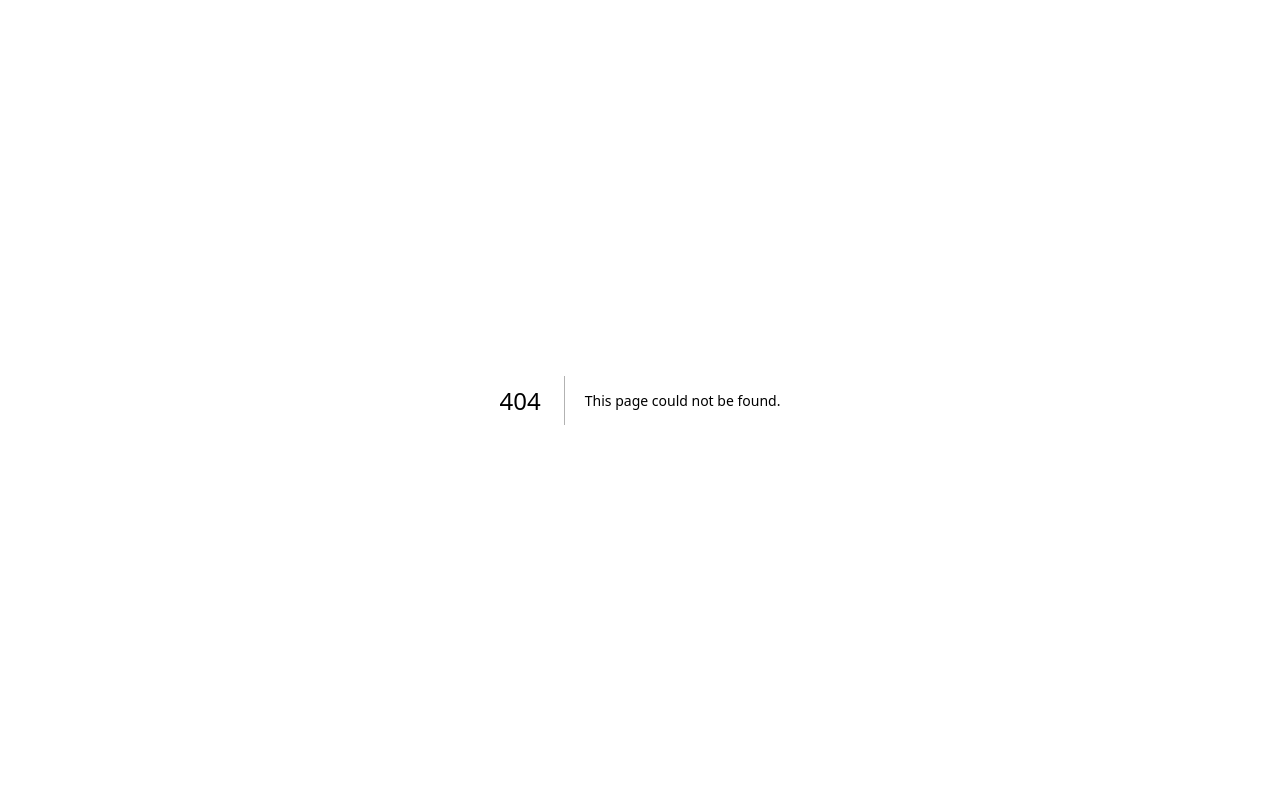
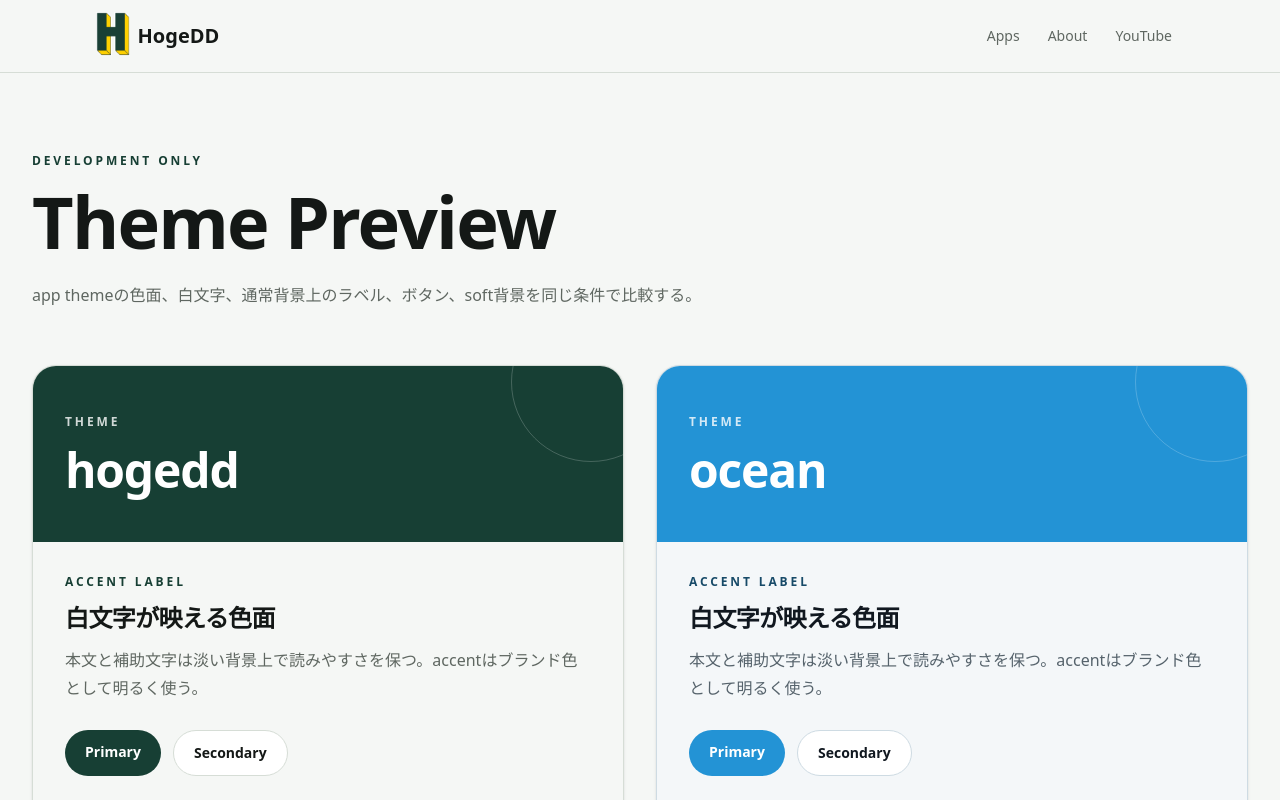
Before and after one commit to HogeDD/hogedd-web, a Next.js app: page /theme-preview in a window 1280 px wide. Before the commit this address had no page. Shown: the top 800 px of the page. Built offline with nearby package versions, Linux system fonts and the light colour scheme.

Commit message:
app themeを明るいブランド色へ見直す

```diff
--- a/app/apps/_lib/app-theme.ts
+++ b/app/apps/_lib/app-theme.ts
@@ -37,7 +37,8 @@ export const appThemePresets = {
     surfaceStrong: "#eaf1f5",
     border: "#cedbe3",
     muted: "#56636c",
-    accent: "#174a68",
+    accent: "#2393d5",
+    accentText: "#174a68",
     accentSoft: "#dcebf3",
     highlight: "#e7a93f",
   },
@@ -48,7 +49,8 @@ export const appThemePresets = {
     surfaceStrong: "#f2eaf2",
     border: "#dfd2df",
     muted: "#6a5c6b",
-    accent: "#63355f",
+    accent: "#e24bd5",
+    accentText: "#63355f",
     accentSoft: "#eedfec",
     highlight: "#d7a83d",
   },
@@ -59,7 +61,8 @@ export const appThemePresets = {
     surfaceStrong: "#f4e9df",
     border: "#e2d2c4",
     muted: "#6c5b50",
-    accent: "#7a3828",
+    accent: "#e16547",
+    accentText: "#7a3828",
     accentSoft: "#f2ddd5",
     highlight: "#d9a62e",
   },
@@ -70,11 +73,11 @@ export const appThemePresets = {
     surfaceStrong: "#ebedf6",
     border: "#d4d7e4",
     muted: "#5e6273",
-    accent: "#39488a",
+    accent: "#6e85e7",
+    accentText: "#39488a",
     accentSoft: "#e0e4f5",
     highlight: "#d6a930",
   },
-  // 桜: 上品な淡いピンク
   sakura: {
     background: "#faf5f7",
     foreground: "#201318",
@@ -82,25 +85,24 @@ export const appThemePresets = {
     surfaceStrong: "#f4e7ed",
     border: "#e4cdd8",
     muted: "#695561",
-    accent: "#963656",
+    accent: "#e45b89",
+    accentText: "#963656",
     accentSoft: "#f3dce4",
     highlight: "#dba838",
   },
-  // 珊瑚: ポップなピンクオレンジ
   coral: {
-    background: "#fbf6f4",
-    foreground: "#221511",
+    background: "#fff7f7",
+    foreground: "#261718",
     surface: "#ffffff",
-    surfaceStrong: "#f8e7e0",
-    border: "#ecd0c4",
-    muted: "#6e564c",
-    accent: "#d16f23",
-    accentText: "#a23c28",
-    accentForeground: "#221511",
-    accentSoft: "#f7ddd4",
-    highlight: "#e3aa33",
+    surfaceStrong: "#ffe8e8",
+    border: "#f3cccc",
+    muted: "#705658",
+    accent: "#f4514c",
+    accentText: "#b52f35",
+    accentForeground: "#ffffff",
+    accentSoft: "#ffdede",
+    highlight: "#ffd166",
   },
-  // 蜜柑: 元気なオレンジ
   mikan: {
     background: "#fcf8f1",
     foreground: "#231a0f",
@@ -108,11 +110,11 @@ export const appThemePresets = {
     surfaceStrong: "#f8ecd9",
     border: "#ecd9ba",
     muted: "#6e5c44",
-    accent: "#904508",
+    accent: "#de6a0c",
+    accentText: "#904508",
     accentSoft: "#f7e6cf",
     highlight: "#e5aa2c",
   },
-  // 檸檬: 明るい黄
   lemon: {
     background: "#fcfaee",
     foreground: "#1f1c0e",
@@ -120,11 +122,11 @@ export const appThemePresets = {
     surfaceStrong: "#f6f0d0",
     border: "#e6dcab",
     muted: "#686244",
-    accent: "#5f4d04",
+    accent: "#a88807",
+    accentText: "#5f4d04",
     accentSoft: "#f2ecc8",
     highlight: "#e0bc26",
   },
-  // 抹茶: 落ち着いた黄緑
   matcha: {
     background: "#f6f8ef",
     foreground: "#171a0f",
@@ -132,11 +134,11 @@ export const appThemePresets = {
     surfaceStrong: "#ecf0da",
     border: "#d7dcbb",
     muted: "#5d6347",
-    accent: "#50621d",
+    accent: "#769719",
+    accentText: "#50621d",
     accentSoft: "#e7ecd1",
     highlight: "#d9a62e",
   },
-  // 薄荷: 涼しいミントグリーン
   mint: {
     background: "#f1f9f6",
     foreground: "#102019",
@@ -144,11 +146,11 @@ export const appThemePresets = {
     surfaceStrong: "#def0e9",
     border: "#bfded3",
     muted: "#4c6a5e",
-    accent: "#0b6450",
+    accent: "#119d7e",
+    accentText: "#0b6450",
     accentSoft: "#d4ece3",
     highlight: "#dea92f",
   },
-  // 空: 明るい水色
   sky: {
     background: "#f3f9fc",
     foreground: "#111a21",
@@ -156,11 +158,11 @@ export const appThemePresets = {
     surfaceStrong: "#e1eff7",
     border: "#c3ddeb",
     muted: "#506470",
-    accent: "#14618f",
+    accent: "#1e92d8",
+    accentText: "#14618f",
     accentSoft: "#d8eaf4",
     highlight: "#dfa733",
   },
-  // 藤: 上品な薄紫
   lavender: {
     background: "#f8f6fb",
     foreground: "#171420",
@@ -168,11 +170,11 @@ export const appThemePresets = {
     surfaceStrong: "#efeaf7",
     border: "#d9cfe9",
     muted: "#5f5871",
-    accent: "#5f4496",
+    accent: "#9c76e9",
+    accentText: "#5f4496",
     accentSoft: "#e9e1f4",
     highlight: "#d6a930",
   },
-  // 葡萄酒: 上品なボルドー
   wine: {
     background: "#fbf5f6",
     foreground: "#201417",
@@ -180,11 +182,11 @@ export const appThemePresets = {
     surfaceStrong: "#f4e6e9",
     border: "#e3cad1",
     muted: "#6d5159",
-    accent: "#7d2640",
+    accent: "#e45c85",
+    accentText: "#7d2640",
     accentSoft: "#f2dde2",
     highlight: "#d9a62e",
   },
-  // 墨: 落ち着いたモノクロ
   sumi: {
     background: "#f6f6f4",
     foreground: "#161614",
@@ -192,11 +194,11 @@ export const appThemePresets = {
     surfaceStrong: "#ebebe7",
     border: "#d5d5cf",
     muted: "#5c5c56",
-    accent: "#33332e",
+    accent: "#767676",
+    accentText: "#33332e",
     accentSoft: "#e7e7e1",
     highlight: "#d4a838",
   },
-  // メロン: マットで明るい緑(メロンソーダ)
   melon: {
     background: "#eaf8ef",
     foreground: "#122418",
@@ -204,11 +206,11 @@ export const appThemePresets = {
     surfaceStrong: "#d3f0de",
     border: "#a3dcb9",
     muted: "#3d6750",
-    accent: "#20714a",
+    accent: "#1a9f5f",
+    accentText: "#20714a",
     accentSoft: "#bdeacd",
     highlight: "#57d695",
   },
-  // フラミンゴ: マットなショッキングピンク
   flamingo: {
     background: "#fbeef2",
     foreground: "#2e0d1a",
@@ -216,11 +218,11 @@ export const appThemePresets = {
     surfaceStrong: "#f7d9e2",
     border: "#e8aec3",
     muted: "#6f4254",
-    accent: "#8c2a54",
+    accent: "#e45995",
+    accentText: "#8c2a54",
     accentSoft: "#f3c8d6",
     highlight: "#ef7fa4",
   },
-  // トマト: マットで明るい赤
   tomato: {
     background: "#fcefed",
     foreground: "#2f100c",
@@ -228,11 +230,11 @@ export const appThemePresets = {
     surfaceStrong: "#f8dcd6",
     border: "#ecaca1",
     muted: "#714842",
-    accent: "#882823",
+    accent: "#e4615a",
+    accentText: "#882823",
     accentSoft: "#f5cdc5",
     highlight: "#ee7b67",
   },
-  // キャロット: マットで明るいオレンジ
   carrot: {
     background: "#fdf3e7",
     foreground: "#2e1d09",
@@ -240,11 +242,11 @@ export const appThemePresets = {
     surfaceStrong: "#f9e5cb",
     border: "#ecc99c",
     muted: "#6f5331",
-    accent: "#8f4a0e",
+    accent: "#d76f15",
+    accentText: "#8f4a0e",
     accentSoft: "#f6d9b3",
     highlight: "#f2a553",
   },
-  // 向日葵: マットで明るい黄
   himawari: {
     background: "#fdf9e3",
     foreground: "#292208",
@@ -252,11 +254,11 @@ export const appThemePresets = {
     surfaceStrong: "#f8f0c0",
     border: "#e3d491",
     muted: "#696040",
-    accent: "#806a14",
+    accent: "#a5891a",
+    accentText: "#806a14",
     accentSoft: "#f3e9a8",
     highlight: "#ecd35e",
   },
-  // ソーダ: マットで明るい水色
   soda: {
     background: "#e9f7fa",
     foreground: "#0c2630",
@@ -264,11 +266,11 @@ export const appThemePresets = {
     surfaceStrong: "#d0eef5",
     border: "#9bd6e4",
     muted: "#38636e",
-    accent: "#1b7390",
+    accent: "#1f96be",
+    accentText: "#1b7390",
     accentSoft: "#bce6ef",
     highlight: "#65d4e8",
   },
-  // 瑠璃: マットで明るい青
   ruri: {
     background: "#eef4fc",
     foreground: "#101e35",
@@ -276,11 +278,11 @@ export const appThemePresets = {
     surfaceStrong: "#dbe8f8",
     border: "#b1cbed",
     muted: "#46597d",
-    accent: "#2f4f99",
+    accent: "#6088e5",
+    accentText: "#2f4f99",
     accentSoft: "#cadcf4",
     highlight: "#7fa8ef",
   },
-  // グレープ: マットで明るい紫(グレープソーダ)
   grape: {
     background: "#f6f1fc",
     foreground: "#20123a",
@@ -288,7 +290,8 @@ export const appThemePresets = {
     surfaceStrong: "#e9def7",
     border: "#c8b3ea",
     muted: "#5a4a78",
-    accent: "#5d3a9e",
+    accent: "#9e75e9",
+    accentText: "#5d3a9e",
     accentSoft: "#dccdf2",
     highlight: "#b095ea",
   },
--- a/app/apps/nishida/layout.tsx
+++ b/app/apps/nishida/layout.tsx
@@ -8,7 +8,7 @@ export default function NishidaLayout({ children }: { children: ReactNode }) {
       appName="ニシ打"
       appHref="/apps/nishida"
       availablePages={["app", "about", "guide"]}
-      theme={appThemePresets.coral}
+      theme={appThemePresets.mikan}
     >
       {children}
     </AppPageShell>
--- /dev/null
+++ b/app/theme-preview/page.tsx
@@ -0,0 +1,81 @@
+import { notFound } from "next/navigation";
+import { SiteFooter } from "@/app/_components/site-footer";
+import { SiteHeader } from "@/app/_components/site-header";
+import { appThemePresets, getAppThemeStyle, type AppTheme } from "@/app/apps/_lib/app-theme";
+
+export default function ThemePreviewPage() {
+  if (process.env.NODE_ENV !== "development") {
+    notFound();
+  }
+
+  return (
+    <main className="min-h-screen bg-[var(--background)]">
+      <SiteHeader />
+      <div className="mx-auto w-full max-w-7xl px-4 py-16 sm:px-6 sm:py-20 lg:px-8">
+        <p className="text-xs font-semibold uppercase tracking-[0.24em] text-[var(--accent)]">
+          Development only
+        </p>
+        <h1 className="mt-4 text-5xl font-semibold tracking-tight sm:text-7xl">Theme Preview</h1>
+        <p className="mt-6 max-w-2xl leading-7 text-[var(--muted)]">
+          app themeの色面、白文字、通常背景上のラベル、ボタン、soft背景を同じ条件で比較する。
+        </p>
+
+        <div className="mt-14 grid gap-8 lg:grid-cols-2">
+          {(Object.entries(appThemePresets) as [string, AppTheme][]).map(([name, theme]) => (
+            <ThemeSample key={name} name={name} theme={theme} />
+          ))}
+        </div>
+      </div>
+      <div className="mx-auto w-full max-w-7xl px-4 sm:px-6 lg:px-8">
+        <SiteFooter />
+      </div>
+    </main>
+  );
+}
+
+function ThemeSample({ name, theme }: { name: string; theme: AppTheme }) {
+  return (
+    <article
+      className="overflow-hidden rounded-3xl border border-[var(--border)] bg-[var(--background)] shadow-sm"
+      style={getAppThemeStyle(theme)}
+    >
+      <header className="relative overflow-hidden bg-[var(--accent)] px-6 py-12 text-[var(--accent-foreground)] sm:px-8">
+        <div
+          aria-hidden="true"
+          className="absolute -right-12 -top-16 h-40 w-40 rounded-full border border-white/20"
+        />
+        <p className="text-xs font-semibold uppercase tracking-[0.24em] opacity-80">Theme</p>
+        <h2 className="mt-4 text-5xl font-semibold tracking-tight">{name}</h2>
+      </header>
+
+      <div className="bg-[var(--background)] px-6 py-8 text-[var(--foreground)] sm:px-8">
+        <p className="text-xs font-semibold uppercase tracking-[0.24em] text-[var(--accent-text)]">
+          Accent label
+        </p>
+        <h3 className="mt-3 text-2xl font-semibold tracking-tight">白文字が映える色面</h3>
+        <p className="mt-3 leading-7 text-[var(--muted)]">
+          本文と補助文字は淡い背景上で読みやすさを保つ。accentはブランド色として明るく使う。
+        </p>
+
+        <div className="mt-7 flex flex-wrap gap-3">
+          <span className="rounded-full bg-[var(--accent)] px-5 py-3 text-sm font-semibold text-[var(--accent-foreground)]">
+            Primary
+          </span>
+          <span className="rounded-full border border-[var(--border)] bg-[var(--surface)] px-5 py-3 text-sm font-semibold">
+            Secondary
+          </span>
+        </div>
+
+        <div className="mt-7 bg-[var(--surface-strong)] p-5">
+          <p className="font-semibold">Surface strong</p>
+          <p className="mt-2 text-sm text-[var(--muted)]">
+            セクション背景とaccent softの組み合わせも確認する。
+          </p>
+          <div className="mt-4 h-3 rounded-full bg-[var(--accent-soft)]">
+            <div className="h-3 w-2/3 rounded-full bg-[var(--highlight)]" />
+          </div>
+        </div>
+      </div>
+    </article>
+  );
+}
```
Also changed, not shown: 4 other files (tests, documents, lock files or other folders).
